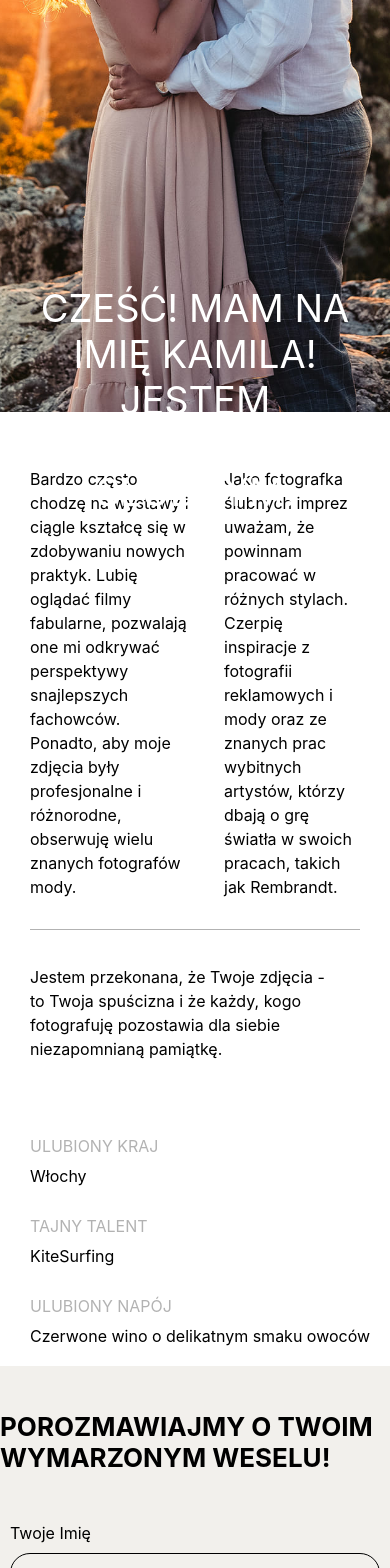
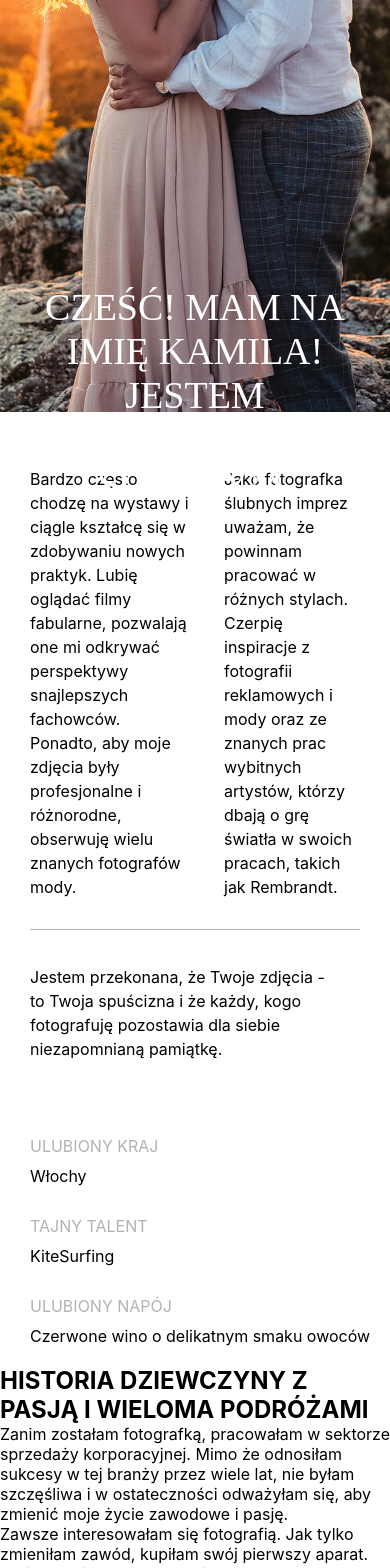
Before and after one commit to Zaniew1/NEXT-PhotographySite, a Next.js app: page /about in a window 390 px wide. Shown: the part 432-2000 px from the top of the page. Built offline with nearby package versions, Linux system fonts and the light colour scheme.

Commit message:
change media queries about

```diff
--- a/pages/about.module.css
+++ b/pages/about.module.css
@@ -1,3 +1,5 @@
+@import url('https://fonts.googleapis.com/css2?family=Noto+Serif+JP:wght@200;300;400;700&display=swap');
+
 .about__background{
     height: 100vh;
     position: relative;
@@ -7,24 +9,15 @@
     display: flex;
     position: absolute;
     top: 85%;
+    font-family: 'Noto Serif Japanese', serif;
+    font-weight: 200;
     font-size: 38px;
     color: #fff;
     text-align: center;
     text-transform: uppercase;
     margin: 0 40px;
 }
-.about__contact__wrapper{
-    display: flex;
-    justify-content: center;
-    align-items: center;
-    flex-direction: column;
-    background-color: #f2f0ec;
-}
-.about__contact__header{
-    font-size: 26px;
-    text-transform: uppercase;
-    margin-top: 45px;
-}
+
 @media(min-width: 768px){
     .about__greet{
         display: none;
--- a/pages/about.tsx
+++ b/pages/about.tsx
@@ -2,8 +2,9 @@ import { BackgroundImage } from "../Components/UI/BackgroundImage";
 import { Header } from './../Components/Header/Header';
 import { Footer} from './../Components/Footer/Footer';
 import classes from './about.module.css'
-import { ContactForm } from "../Components/Form/ContactForm";
+import { ContactFormWithText } from "../Components/Form/ContactFormWithText";
 import { AboutInformations } from "../Components/AboutPage/AboutInformations";
+import { AboutPassion } from "../Components/AboutPage/AboutPassion";
 const About = () => {
     return (
         <main>
@@ -15,10 +16,8 @@ const About = () => {
             />
               <p className={classes.about__greet}>CZEŚĆ! MAM NA IMIĘ Kamila! JESTEM FOTOGRAFEM ŚLUBNYM.</p>
             <AboutInformations/>
-            <div className={classes.about__contact__wrapper}>
-              <h2 className={classes.about__contact__header}>POROZMAWIAJMY O TWOIM WYMARZONYM WESELU!</h2>
-              <ContactForm/>
-            </div>
+            <AboutPassion/>
+           <ContactFormWithText text={'POROZMAWIAJMY O TWOIM WYMARZONYM WESELU!'}/>
           <Footer/>
         </main>
       );
```
